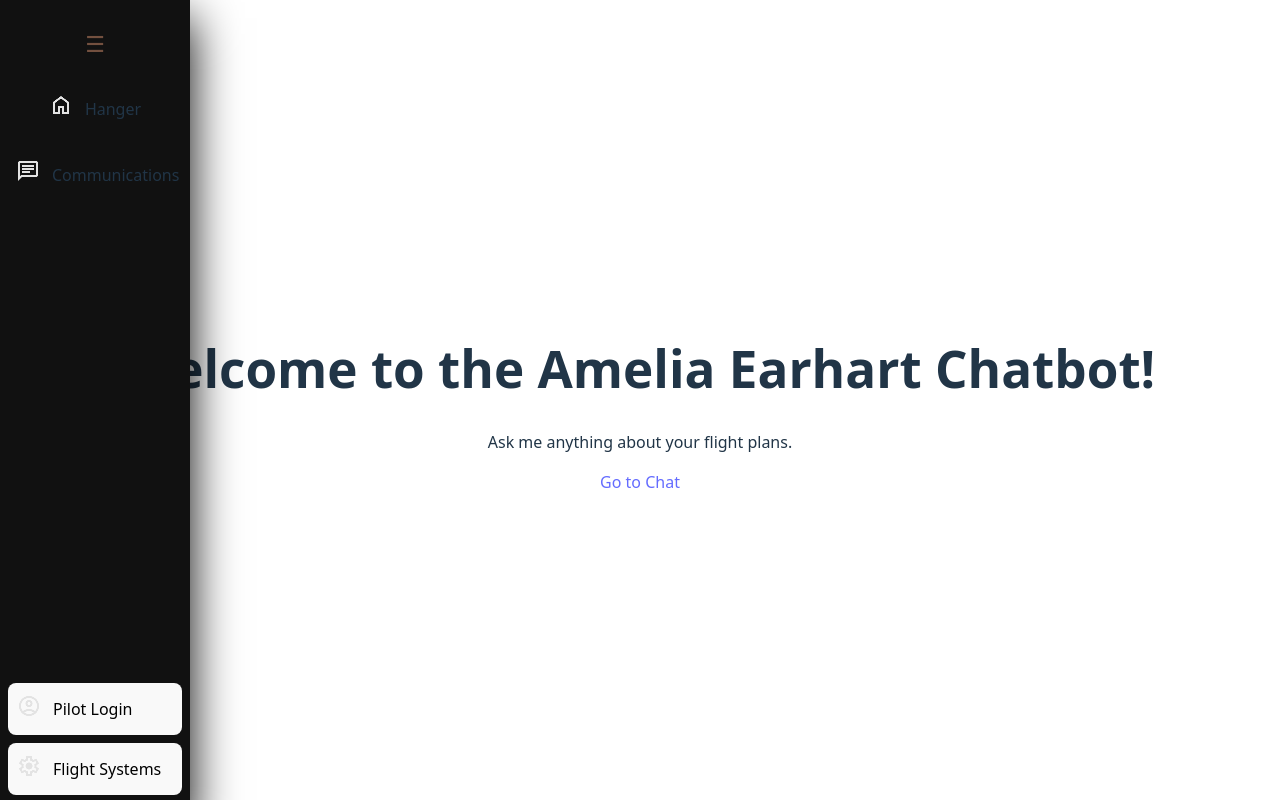
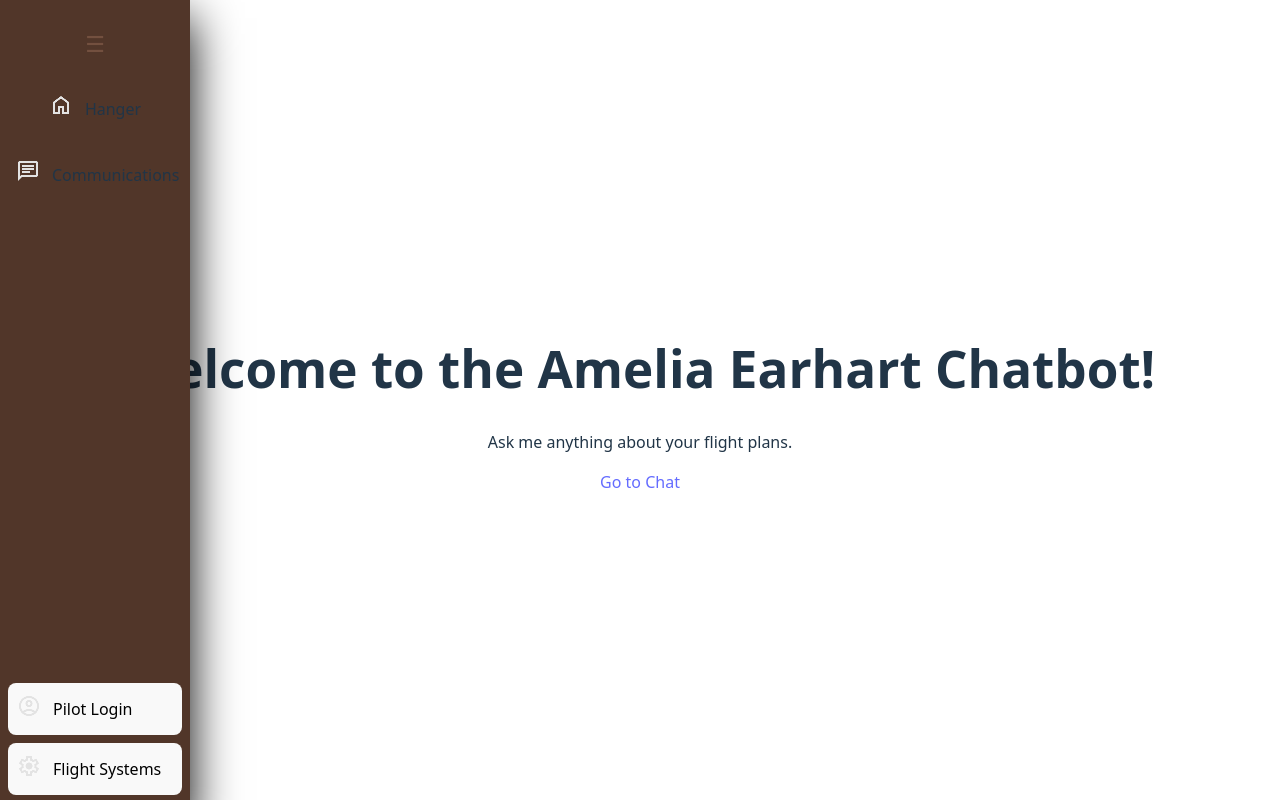
Before and after one commit to oli4406/amelia-earhart-chatbot, a React (Vite) app in the folder FrontEnd/: page / in a window 1280 px wide. Built offline with nearby package versions, Linux system fonts and the light colour scheme.

Commit message:
Changed sidebar colour to be leather esc

```diff
--- a/FrontEnd/src/index.css
+++ b/FrontEnd/src/index.css
@@ -346,7 +346,7 @@ justify-content: center;
 
 :root[data-theme="dark"] {
   --panel-color: #36383d;
-  --sidebar-color: #111;
+  --sidebar-color: #513629;
 }
 
 :root[data-theme="light"] {
```
